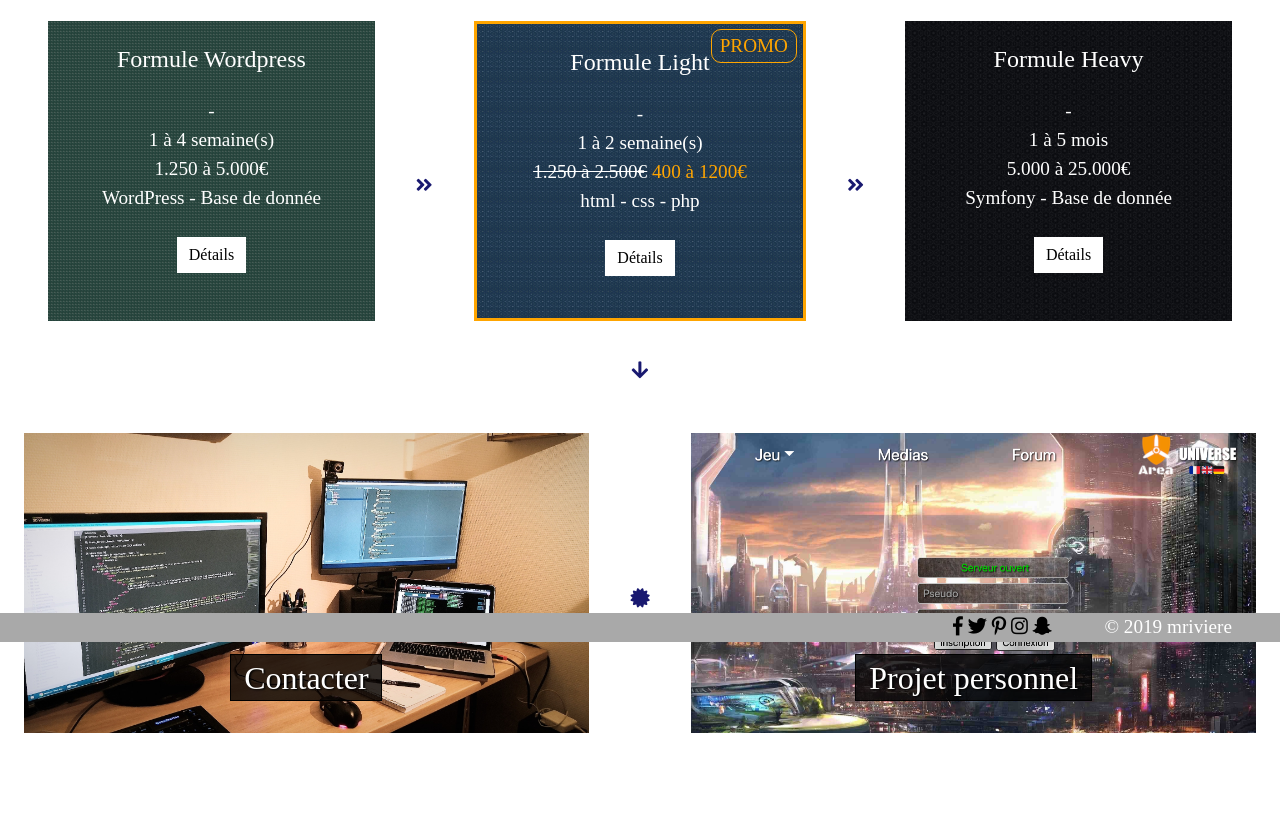
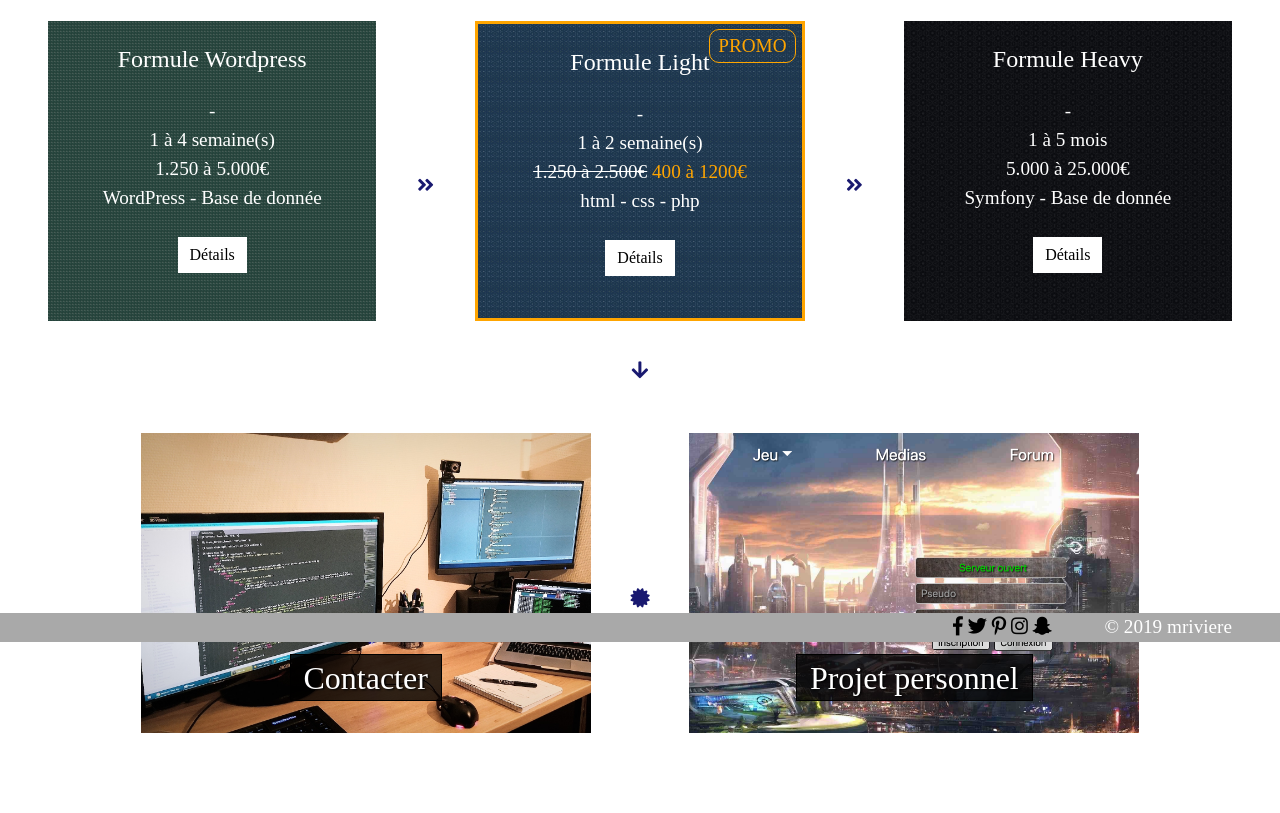
Before and after one commit to mriviere-company/mriviere, a PHP site: page / in a window 1280 px wide. Shown: the part 158-971 px from the top of the page. Run offline with PHP 8.4, Linux system fonts and the light colour scheme; some libraries are stand-ins or nearby versions; some web fonts are replaced.

Commit message:
adaptation index taille

```diff
--- a/css/style.css
+++ b/css/style.css
@@ -77,30 +77,35 @@
 }
 
 .offer1 {
+    max-width: 330px;
     background-image: url("/img/vert.jpg");
     background-repeat: repeat;
     background-size: 3px;
 }
 
 .offer2 {
+    max-width: 330px;
     background-image: url("/img/bleu.jpg");
     background-repeat: repeat;
     background-size: 30px;
 }
 
 .offer3 {
+    max-width: 330px;
     background-image: url("/img/noir.jpg");
     background-repeat: repeat;
     background-size: 75px;
 }
 
 .creation {
+    max-width: 450px;
     background-image: url("/img/creation.png");
     background-size: cover;
     background-repeat: no-repeat;
 }
 
 .contact {
+    max-width: 450px;
     background-image: url("/img/contact.jpg");
     background-size: cover;
     background-repeat: no-repeat;
--- a/index.php
+++ b/index.php
@@ -3,7 +3,7 @@
     <?php include("header.php"); ?>
         <!--Corps de la landing page-->
     <body>
-        <div class="row mt-4 mx-5">
+        <div class="row mt-4 mx-5 justify-content-center">
             <div class="col offers offer1">
                 <h4 class="my-4">
                     Formule Wordpress
@@ -61,7 +61,7 @@
         <div class="mt-1">
             <i class="fas fa-arrow-down"></i>
         </div>
-        <div class="row my-5 mx-4">
+        <div class="row my-5 mx-5 justify-content-center">
             <div class="col offers contact">
                 <a href="contact.php">
                     <h2 class="titles mr-0">
```
